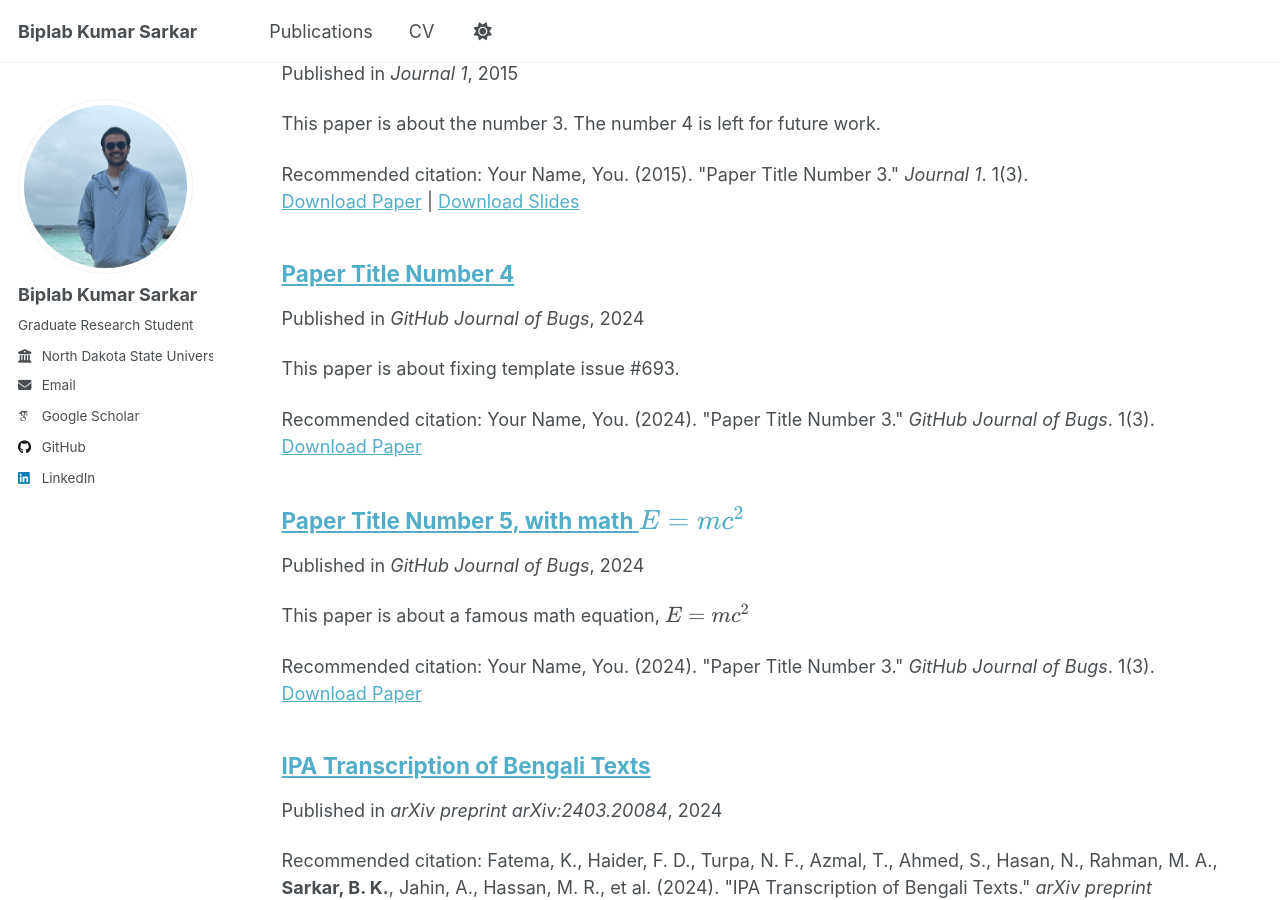
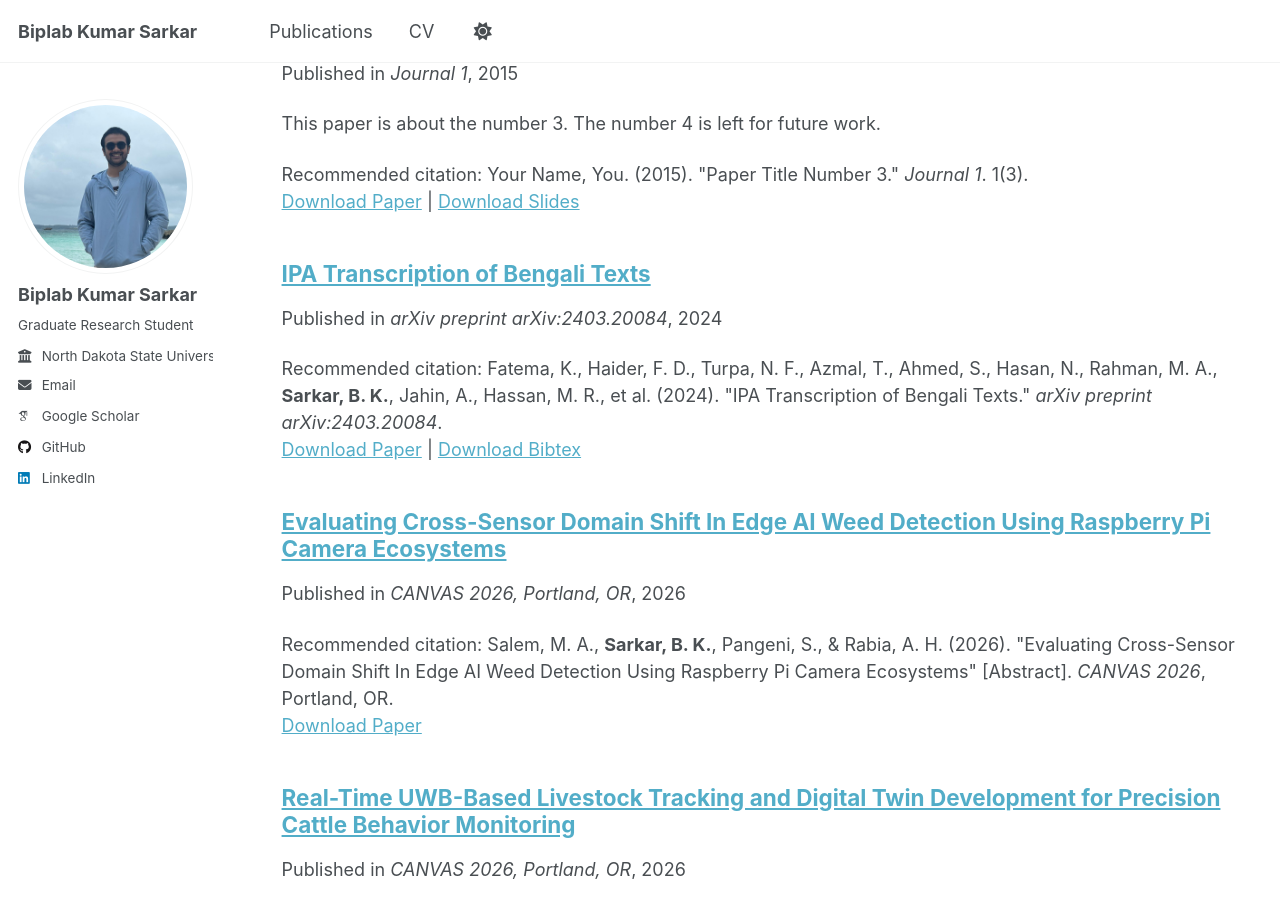
Before and after one commit to bipsec/bipsec.github.io, a Jekyll site: the page built from _pages/collection-archive.html, in a window 1280 px wide and 900 px high, scrolled down 1628 px. Built offline with Jekyll 4.4.1, drawn with Linux system fonts in a browser that asks for light colours; some web fonts are replaced.

Commit message:
removed default pubs

```diff
--- a/_config.yml
+++ b/_config.yml
@@ -80,8 +80,8 @@
 publication_category:
   books:
     title: 'Books'
-  manuscripts:
-    title: 'Journal Articles'
+  # manuscripts:
+  #   title: 'Journal Articles'
   conferences:
     title: 'Conference Papers'
   preprints:
--- a/_publications/2025-06-08-paper-title-number-5.md
+++ /dev/null
@@ -1,13 +0,0 @@
----
-title: "Paper Title Number 5, with math $$E=mc^2$$"
-collection: publications
-category: conferences
-permalink: /publication/2024-02-17-paper-title-number-4
-excerpt: 'This paper is about a famous math equation, $$E=mc^2$$'
-date: 2024-02-17
-venue: 'GitHub Journal of Bugs'
-paperurl: 'http://academicpages.github.io/files/paper3.pdf'
-citation: 'Your Name, You. (2024). &quot;Paper Title Number 3.&quot; <i>GitHub Journal of Bugs</i>. 1(3).'
----
-
-Using [MathJax](https://www.mathjax.org/) in the description is supported - $$E=mc^2$$ - however, the use must be mindful that the default delimiters are `$$...$$` and `\\[...\\]` which differs from the `$...$` that is typically expected.
```
Also changed, not shown: _publications/2024-02-17-paper-title-number-4.md (deleted, +0 -13 lines).
